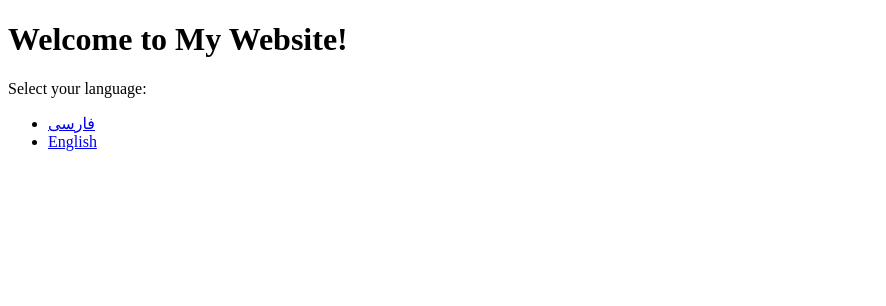
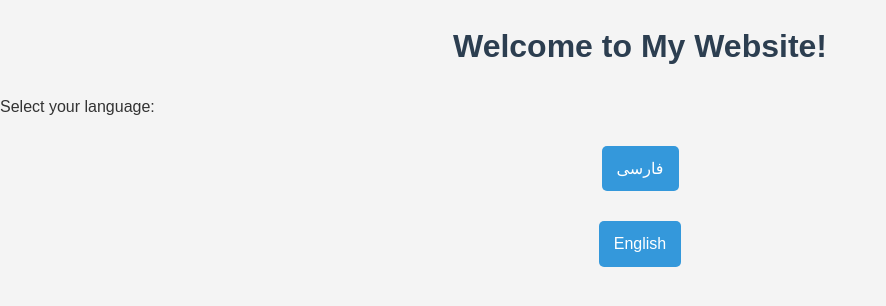
Before and after one commit to mohammadhosein213/M_H_Rabiee, a plain HTML site: page index.html in a window 1280 px wide. Shown: the whole page, without its empty margins (0-886 px from the left). Drawn offline with Linux system fonts and the light colour scheme.

Commit message:
Update index.html

```diff
--- a/index.html
+++ b/index.html
@@ -3,7 +3,8 @@
 <head>
     <meta charset="UTF-8">
     <meta name="viewport" content="width=device-width, initial-scale=1.0">
-    <title>Welcome</title>
+    <link rel="stylesheet" href="./style.css">
+    <title>Welcome to My Website</title>
 </head>
 <body>
 
```
